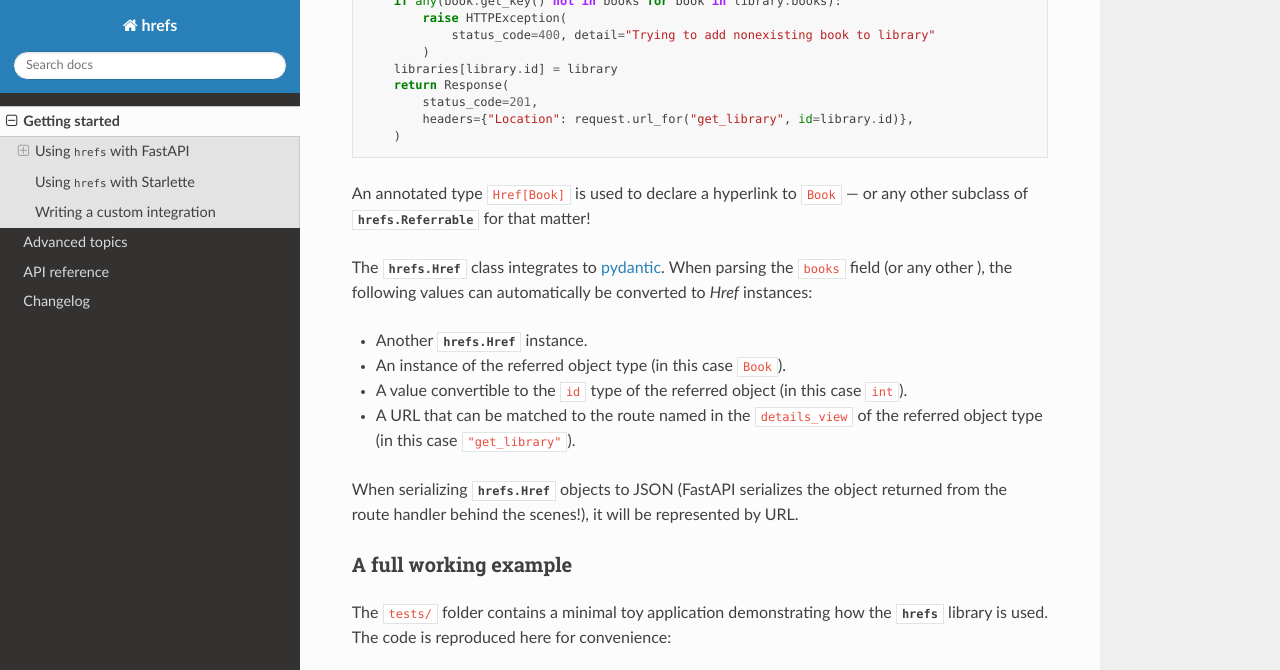
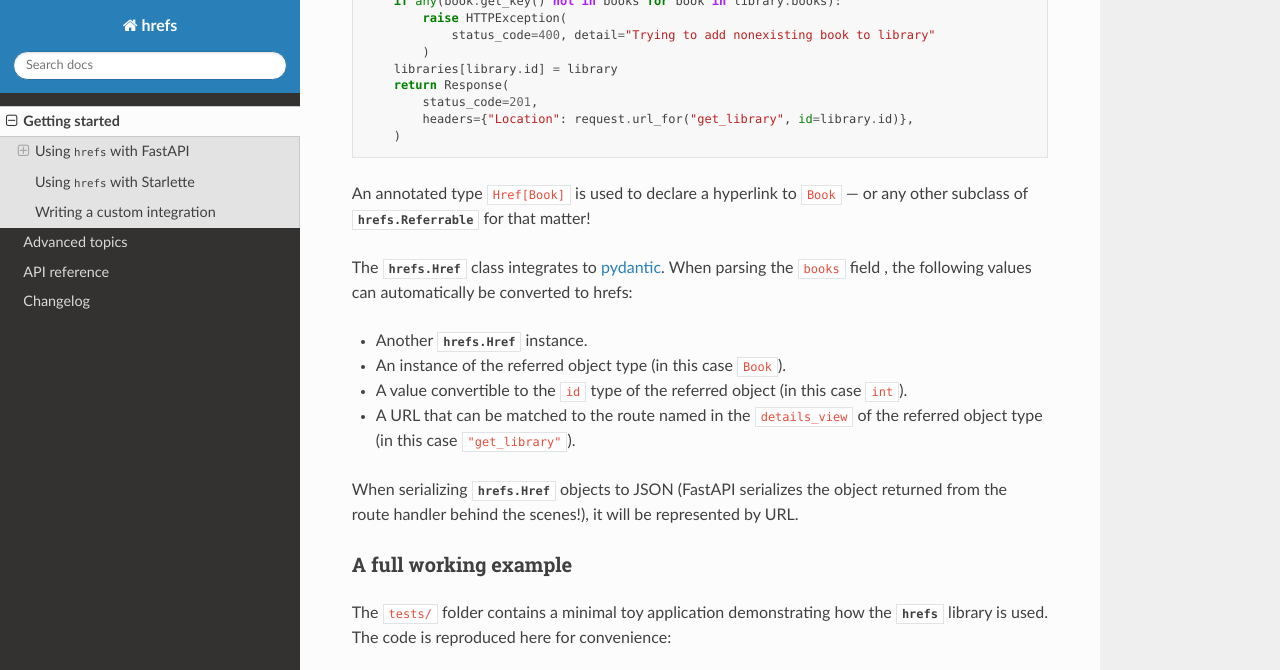
Before and after one commit to jasujm/hrefs, a Sphinx documentation site: the page built from docs/quickstart.rst, in a window 1280 px wide and 900 px high, scrolled down 1600 px, cut to the strip 0-670 px from the top of the window. Built offline with Sphinx 7.4.7 and the Read the Docs theme 2.0.0, drawn with Linux system fonts in a browser that asks for light colours; some of the changed text lies outside the part shown.

Commit message:
Documentation fixes

```diff
--- a/docs/quickstart.rst
+++ b/docs/quickstart.rst
@@ -101,9 +101,8 @@ An annotated type ``Href[Book]`` is used to declare a hyperlink to ``Book`` ---
 or any other subclass of :class:`hrefs.Referrable` for that matter!
 
 The :class:`hrefs.Href` class integrates to `pydantic
-<https://pydantic-docs.helpmanual.io/>`_. When parsing the ``books`` field (or
-any other ), the following values can automatically be converted to `Href`
-instances:
+<https://pydantic-docs.helpmanual.io/>`_. When parsing the ``books`` field , the
+following values can automatically be converted to hrefs:
 
 * Another :class:`hrefs.Href` instance.
 
@@ -183,7 +182,8 @@ containing hrefs. You just need to ensure that:
 * For each :class:`hrefs.starlette.ReferrableModel` there is a named
   route matching the ``details_view`` configuration.
 
-* The :class:`HrefMiddleware` is added as middleware to the application.
+* The :class:`hrefs.starlette.HrefMiddleware` is added as middleware to the
+  application.
 
 * In the responses, the pydantic models containing references are explicitly
   serialized using ``model.json()`` method.
```
Also changed, not shown: other parts of docs/quickstart.rst (+2 -2 lines).
